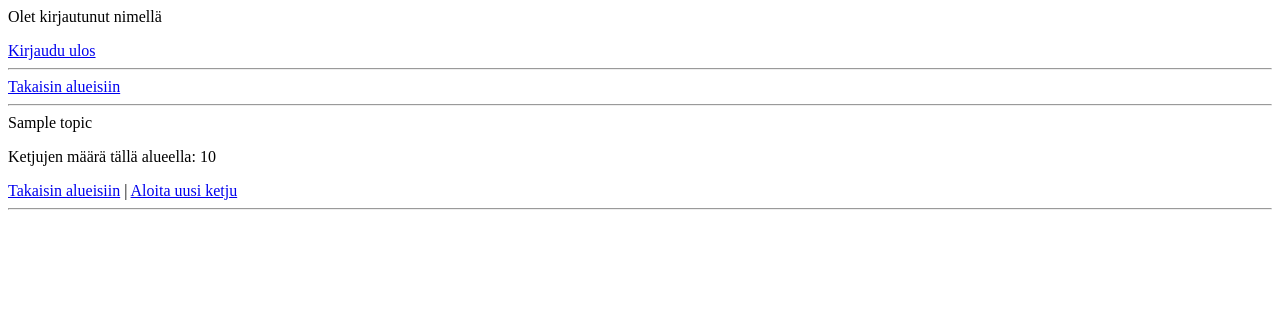
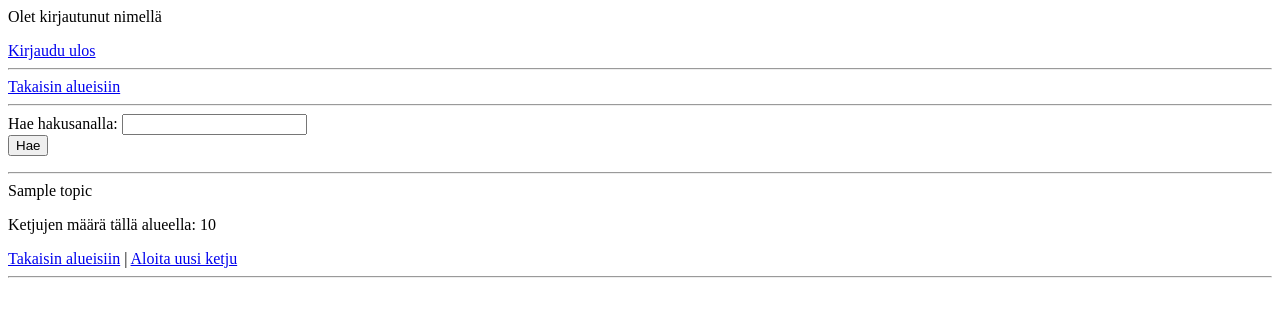
Before and after one commit to suuranna/tsoha-keskustelusovellus-as, a Flask app: template templates/topic.html in a window 1280 px wide. Shown: the top 317 px of the page. Run offline with Flask 2, Linux system fonts and the light colour scheme; the template is opened without the code that fills it: most values are stand-ins (such as "Sample title", 1, 10 or a date in 2020).

Commit message:
hakutoiminto

```diff
--- a/templates/topic.html
+++ b/templates/topic.html
@@ -2,6 +2,14 @@
 <a href="/logout">Kirjaudu ulos</a>
 <hr>
 <a href="/">Takaisin alueisiin</a>
+<hr>
+
+<form action="/search" method="GET">
+Hae hakusanalla: <input type="text" name="query">
+<br>
+<input type="submit" value="Hae">
+</form>
+
 <hr>
 {{ topic[0] }}
 <p>Ketjujen määrä tällä alueella: {{ amount }}</p>
```
